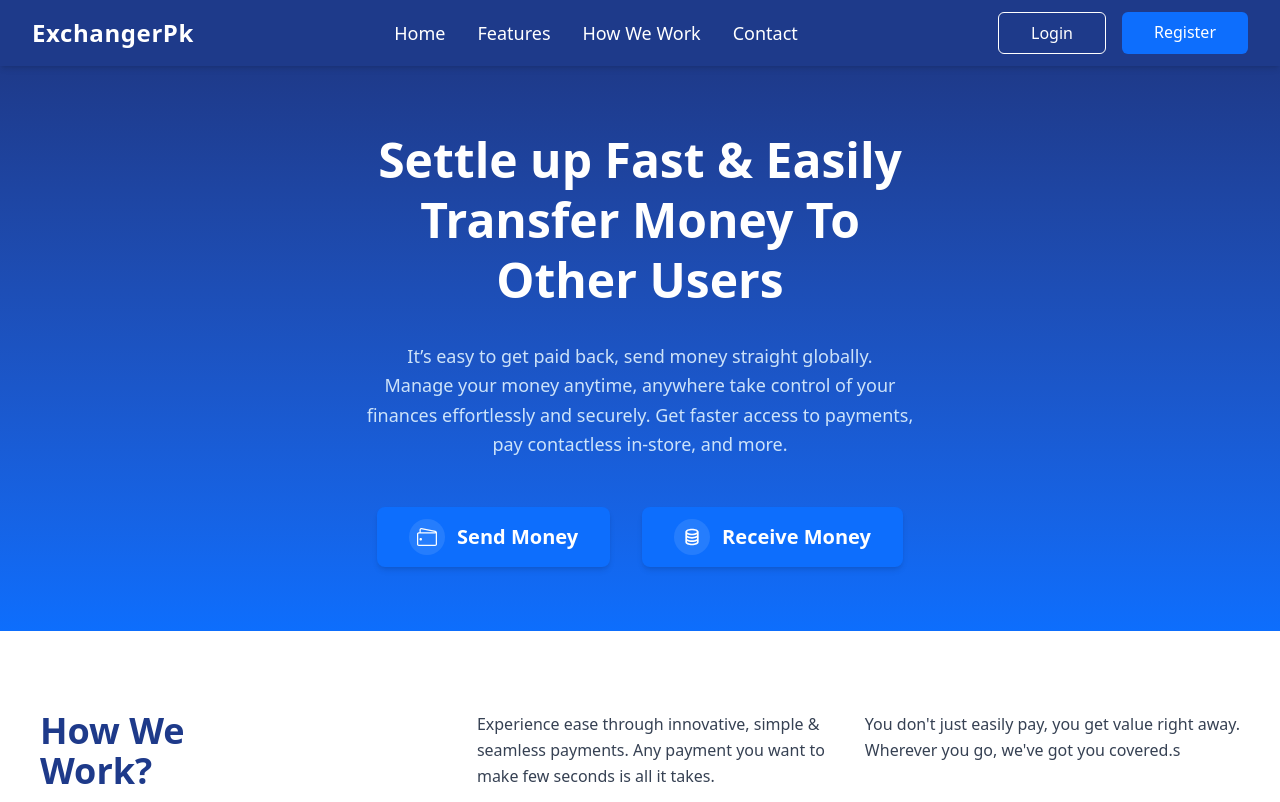
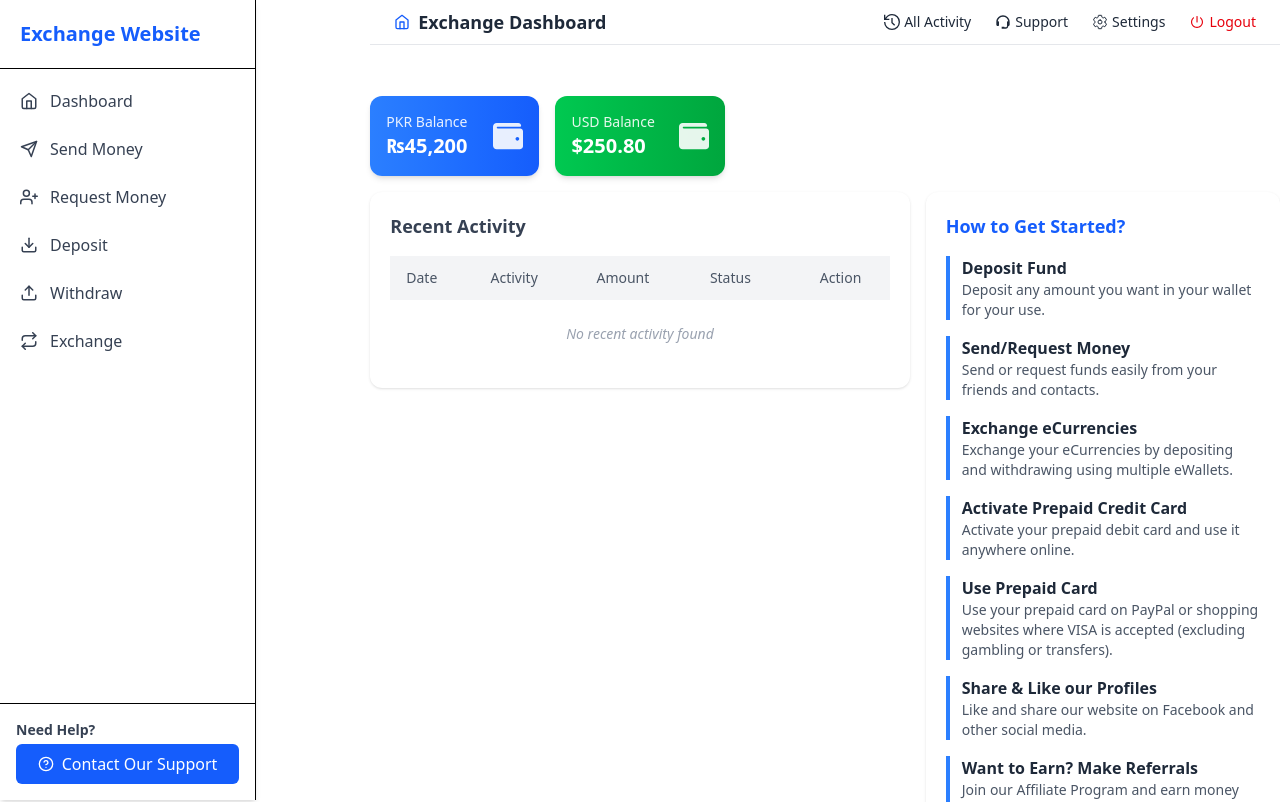
Before and after one commit to therizwanbaloch/exchange_website, a React (Vite) app in the folder Client/: page / in a window 1280 px wide. Shown: the top 802 px of the page. Built offline with nearby package versions, Linux system fonts and the light colour scheme.

Commit message:
user Dashboard added

```diff
--- a/Client/src/App.jsx
+++ b/Client/src/App.jsx
@@ -5,11 +5,11 @@ import { Routes, Route, Navigate } from "react-router-dom";
 import LandingPage from "./pages/LandingPage";
 import Login from "./pages/Login";
 import Register from "./pages/Register";
-import UserDashboard from "./pages/UserDashboard";
+import UserDashboard from "./Dashpage/UserDashboard";
 
 const App = () => {
   // const userData = useSelector((state) => state.user?.userData);
-  const userData = null
+  const userData = 123
 
   return (
     <Routes>
--- /dev/null
+++ b/Client/src/Dashpage/UserDashboard.jsx
@@ -0,0 +1,23 @@
+import React from 'react'
+import DashboardSidebar from '../Dashtab Components/DashboardSidebar'
+import DashboardNav from '../Dashtab Components/DashboardNav'
+import DashActivity from '../Dashtab Components/DashActivity'
+import Steps from '../Dashtab Components/Steps'
+import WalletCard from '../Dashtab Components/WalletCard'
+
+const UserDashboard = () => {
+  return (
+
+<div className="grid grid-cols-7 grid-rows-9 gap-4">
+    <div className="col-span-2 row-span-9"><DashboardSidebar/></div>
+    <div className="col-span-5 col-start-3"><DashboardNav/></div>
+    <div className="col-start-3 row-start-2"><WalletCard currency="PKR" amount="₨45,200" color="blue" /></div>
+    <div className="col-start-4 row-start-2"><WalletCard currency="USD" amount="$250.80" color="green"/></div>
+    <div className="col-span-3 row-span-7 col-start-3 row-start-3"><DashActivity/></div>
+    <div className="col-span-2 row-span-7 col-start-6 row-start-3"><Steps/></div>
+</div>
+
+  )
+}
+
+export default UserDashboard
--- /dev/null
+++ b/Client/src/Dashtab Components/DashActivity.jsx
@@ -0,0 +1,39 @@
+import React from "react";
+
+const DashActivity = () => {
+  return (
+    <div className="bg-white rounded-xl shadow-sm p-5 w-full overflow-x-auto">
+      {/* Heading */}
+      <h2 className="text-lg font-semibold text-gray-700 mb-4">
+        Recent Activity
+      </h2>
+
+      {/* Table */}
+      <table className="w-full text-left border-collapse">
+        <thead>
+          <tr className="bg-gray-100 text-gray-600 text-sm">
+            <th className="py-3 px-4 font-medium">Date</th>
+            <th className="py-3 px-4 font-medium">Activity</th>
+            <th className="py-3 px-4 font-medium">Amount</th>
+            <th className="py-3 px-4 font-medium">Status</th>
+            <th className="py-3 px-4 font-medium text-center">Action</th>
+          </tr>
+        </thead>
+
+        <tbody>
+          {/* When no data */}
+          <tr>
+            <td
+              colSpan="5"
+              className="text-center text-gray-400 py-6 text-sm italic"
+            >
+              No recent activity found
+            </td>
+          </tr>
+        </tbody>
+      </table>
+    </div>
+  );
+};
+
+export default DashActivity;
--- /dev/null
+++ b/Client/src/Dashtab Components/DashboardNav.jsx
@@ -0,0 +1,58 @@
+import React from "react";
+import { FiHome } from "react-icons/fi";
+import { GrHistory } from "react-icons/gr";
+import { BiSupport } from "react-icons/bi";
+import { IoSettingsOutline } from "react-icons/io5";
+import { IoIosPower } from "react-icons/io";
+
+const DashboardNav = () => {
+  return (
+    <nav className="w-full bg-white text-gray-800 border-b border-gray-200">
+      <div className="max-w-7xl mx-auto flex items-center justify-between px-6 py-2">
+        {/* Logo / Title */}
+        <div className="flex items-center gap-2">
+          <FiHome className="text-base text-blue-600" />
+          <h1 className="text-lg font-semibold hidden sm:block">
+            Exchange Dashboard
+          </h1>
+        </div>
+
+        {/* Links */}
+        <div className="flex items-center gap-6 text-sm font-medium">
+          <a
+            href="#"
+            className="flex items-center gap-1 hover:text-blue-700 transition-colors"
+          >
+            <GrHistory className="text-base" />
+            <span className="hidden md:inline">All Activity</span>
+          </a>
+          <a
+            href="#"
+            className="flex items-center gap-1 hover:text-blue-700 transition-colors"
+          >
+            <BiSupport className="text-base" />
+            <span className="hidden md:inline">Support</span>
+          </a>
+          <a
+            href="#"
+            className="flex items-center gap-1 hover:text-blue-700 transition-colors"
+          >
+            <IoSettingsOutline className="text-base" />
+            <span className="hidden md:inline">Settings</span>
+          </a>
+
+          {/* Logout */}
+          <button
+            className="flex items-center gap-1 text-red-600 hover:text-red-700 transition-colors"
+            onClick={() => console.log("Logout clicked")}
+          >
+            <IoIosPower className="text-base" />
+            <span className="hidden md:inline">Logout</span>
+          </button>
+        </div>
+      </div>
+    </nav>
+  );
+};
+
+export default DashboardNav;
--- /dev/null
+++ b/Client/src/Dashtab Components/DashboardSidebar.jsx
@@ -0,0 +1,73 @@
+import React, { useState } from "react";
+import { FiHome, FiSend, FiUserPlus, FiDownload, FiUpload, FiRepeat, FiGift, FiTrendingUp, FiUsers, FiHelpCircle, FiMenu, FiX } from "react-icons/fi";
+
+const DashboardSidebar = () => {
+  const [isOpen, setIsOpen] = useState(false);
+
+  const menuItems = [
+    { name: "Dashboard", icon: <FiHome /> },
+    { name: "Send Money", icon: <FiSend /> },
+    { name: "Request Money", icon: <FiUserPlus /> },
+    { name: "Deposit", icon: <FiDownload /> },
+    { name: "Withdraw", icon: <FiUpload /> },
+    { name: "Exchange", icon: <FiRepeat /> },
+  ];
+
+  return (
+    <>
+      {/* mobile only view developer bhai samajh gaye hahhahaha*/}
+      <div className="lg:hidden fixed top-3 left-3 z-50">
+        <button
+          onClick={() => setIsOpen(!isOpen)}
+          className="text-2xl text-gray-800 focus:outline-none"
+        >
+          {isOpen ? <FiX /> : <FiMenu />}
+        </button>
+      </div>
+
+      {/* Sidebar */}
+      <aside
+        className={`fixed top-0 left-0 h-full bg-white shadow-md border-r w-64 transform transition-transform duration-300 z-40
+        ${isOpen ? "translate-x-0" : "-translate-x-full"}
+        lg:translate-x-0`}
+      >
+        <div className="flex flex-col h-full">
+          {/* Logo */}
+          <div className="p-5 border-b">
+            <h2 className="text-xl font-semibold text-blue-600">
+              Exchange Website
+            </h2>
+          </div>
+
+         {/* menu  */}
+          <div className="flex-1 overflow-y-auto scrollbar-thin scrollbar-thumb-blue-500 scrollbar-track-gray-100">
+            <ul className="p-3 space-y-2">
+              {menuItems.map((item, index) => (
+                <li
+                  key={index}
+                  className="flex items-center gap-3 text-gray-700 hover:bg-blue-50 p-2 rounded-md cursor-pointer"
+                >
+                  <span className="text-lg">{item.icon}</span>
+                  <span>{item.name}</span>
+                </li>
+              ))}
+            </ul>
+          </div>
+
+          {/* contact button */}
+          <div className="border-t p-4">
+            <h4 className="text-sm font-semibold text-gray-700 mb-1">
+              Need Help?
+            </h4>
+            <button className="flex items-center gap-2 bg-blue-600 text-white px-3 py-2 rounded-md hover:bg-blue-700 w-full justify-center">
+              <FiHelpCircle />
+              Contact Our Support
+            </button>
+          </div>
+        </div>
+      </aside>
+    </>
+  );
+};
+
+export default DashboardSidebar;
--- /dev/null
+++ b/Client/src/Dashtab Components/Steps.jsx
@@ -0,0 +1,59 @@
+import React from "react";
+
+const Steps = () => {
+  const steps = [
+    {
+      title: "Deposit Fund",
+      description:
+        "Deposit any amount you want in your wallet for your use.",
+    },
+    {
+      title: "Send/Request Money",
+      description:
+        "Send or request funds easily from your friends and contacts.",
+    },
+    {
+      title: "Exchange eCurrencies",
+      description:
+        "Exchange your eCurrencies by depositing and withdrawing using multiple eWallets.",
+    },
+    {
+      title: "Activate Prepaid Credit Card",
+      description:
+        "Activate your prepaid debit card and use it anywhere online.",
+    },
+    {
+      title: "Use Prepaid Card",
+      description:
+        "Use your prepaid card on PayPal or shopping websites where VISA is accepted (excluding gambling or transfers).",
+    },
+    {
+      title: "Share & Like our Profiles",
+      description:
+        "Like and share our website on Facebook and other social media.",
+    },
+    {
+      title: "Want to Earn? Make Referrals",
+      description:
+        "Join our Affiliate Program and earn money easily.",
+    },
+  ];
+
+  return (
+    <div className="bg-white rounded-xl shadow-sm p-5">
+      <h2 className="text-lg font-semibold text-blue-600 mb-4">
+        How to Get Started?
+      </h2>
+      <div className="space-y-4">
+        {steps.map((step, index) => (
+          <div key={index} className="border-l-4 border-blue-500 pl-3">
+            <h3 className="font-semibold text-gray-800">{step.title}</h3>
+            <p className="text-sm text-gray-600">{step.description}</p>
+          </div>
+        ))}
+      </div>
+    </div>
+  );
+};
+
+export default Steps;
--- /dev/null
+++ b/Client/src/Dashtab Components/WalletCard.jsx
@@ -0,0 +1,27 @@
+import React from "react";
+import { FaWallet } from "react-icons/fa";
+
+const WalletCard = ({ currency, amount, color }) => {
+  const colorMap = {
+    blue: "from-blue-500 to-blue-600",
+    green: "from-green-500 to-green-600",
+    purple: "from-purple-500 to-purple-600",
+    orange: "from-orange-500 to-orange-600",
+  };
+
+  return (
+    <div
+      className={`flex items-center justify-between p-4 rounded-xl text-white bg-gradient-to-r ${colorMap[color] || colorMap.blue} shadow-md hover:scale-[1.02] transition-transform duration-200`}
+    >
+      <div>
+        <h3 className="text-sm font-medium opacity-90">{currency} Balance</h3>
+        <p className="text-xl font-semibold">{amount}</p>
+      </div>
+      <div className="text-3xl opacity-90">
+        <FaWallet />
+      </div>
+    </div>
+  );
+};
+
+export default WalletCard;
--- a/Client/src/pages/UserDashboard.jsx
+++ /dev/null
@@ -1,9 +0,0 @@
-import React from 'react'
-
-const UserDashboard = () => {
-  return (
-    <div>UserDashboard</div>
-  )
-}
-
-export default UserDashboard
```
Also changed, not shown: package.json (added, +12 -0 lines), 2 other files (tests, documents, lock files or other folders).
